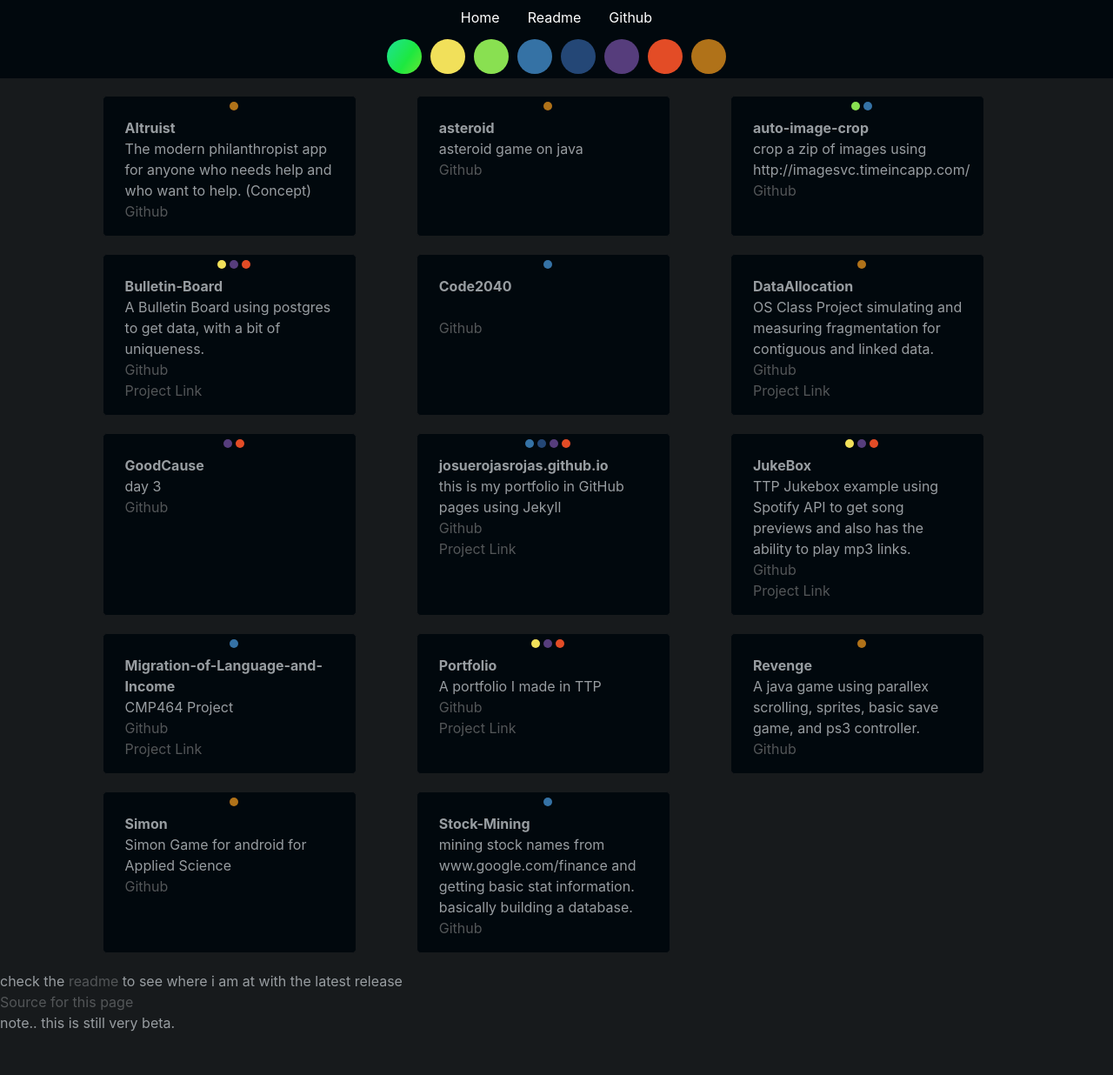
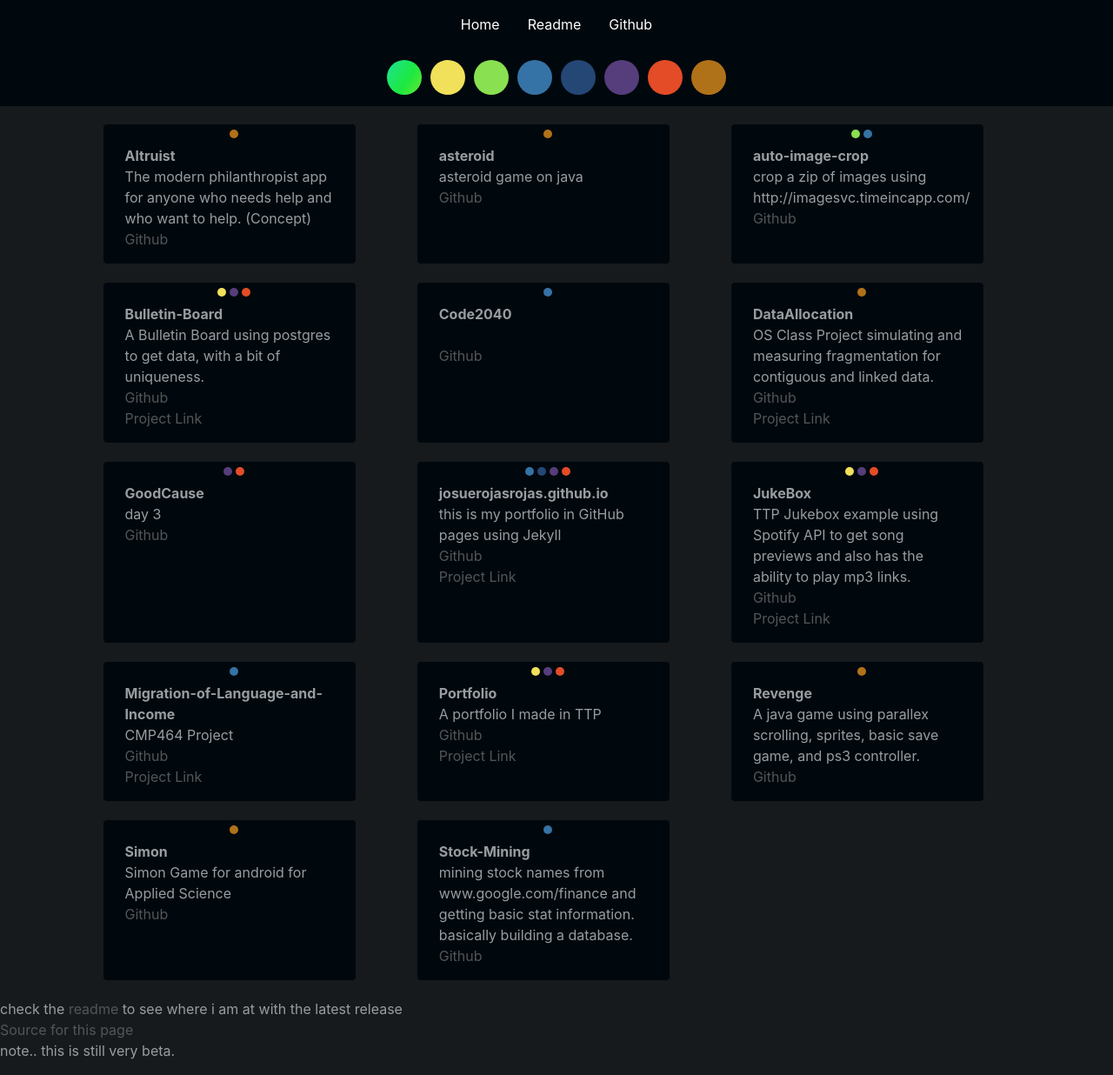
Before and after one commit to josue-rojas/josuerojasrojas.github.io-old, a Jekyll site: the page built from index.html, in a window 1280 px wide. Shown: the whole page at 87% size. Built offline with Jekyll 4.4.1, drawn with Linux system fonts in a browser that asks for light colours; nearby versions of some CDN libraries; before the commit the page ends 1204 px from its top, so only the background shows below that.

Commit message:
made navbar thicker

```diff
--- a/_sass/_navbar.sass
+++ b/_sass/_navbar.sass
@@ -6,7 +6,6 @@
   display: flex
   flex-direction: column
   justify-content: center
-  padding: 0px
   ul
     overflow: hidden
     list-style-type: none
```
